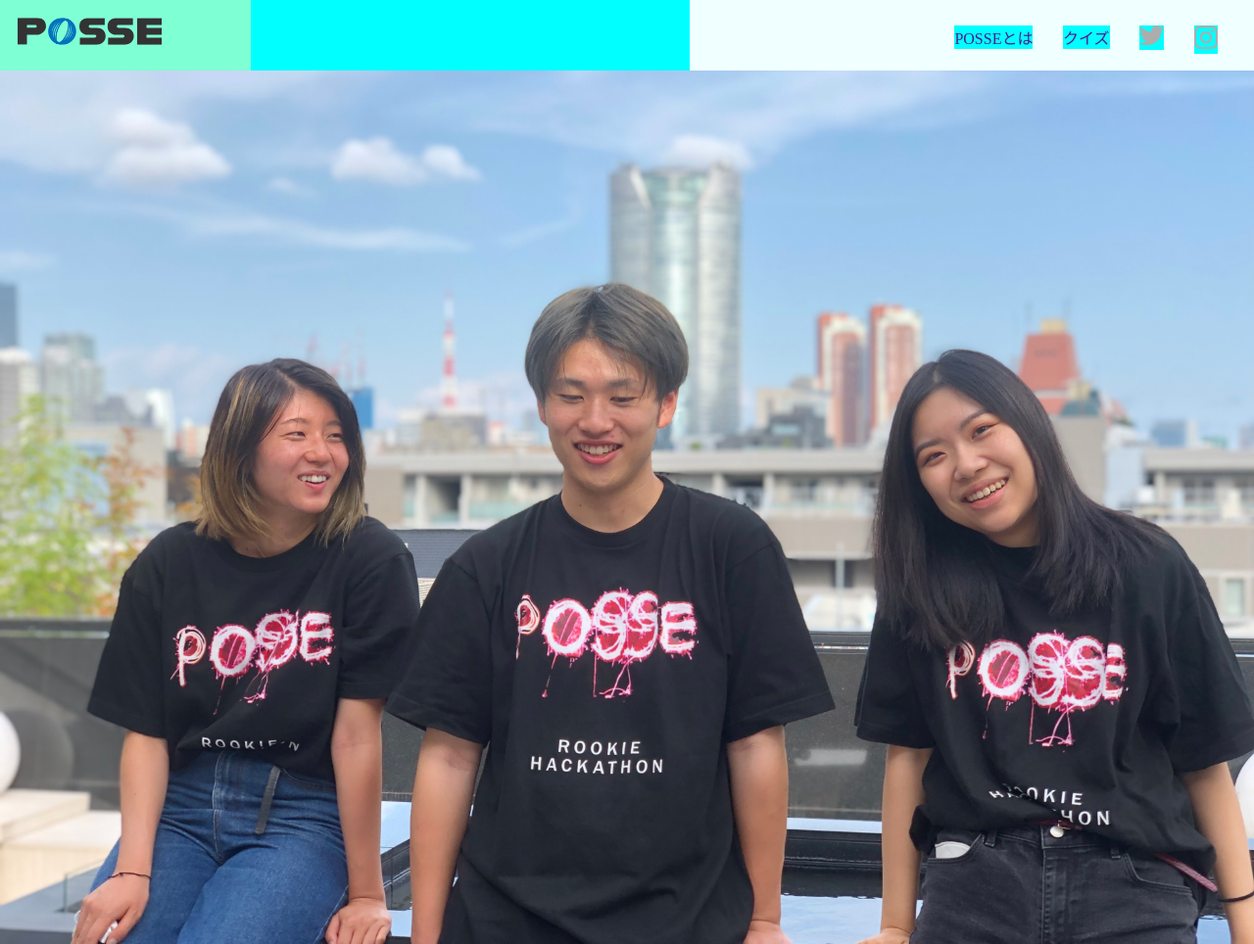
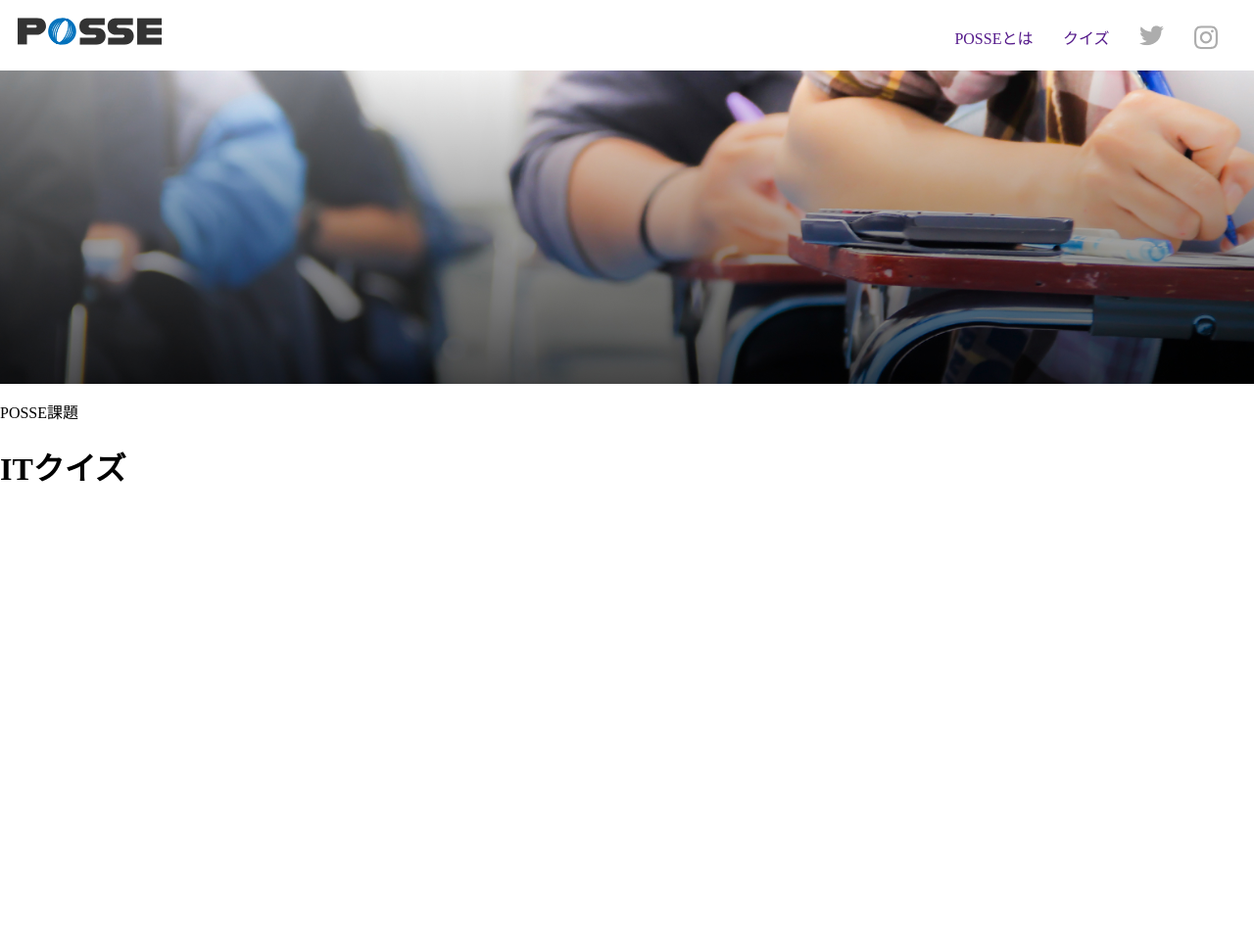
Before and after one commit to kohta9521/posse-quiz-remake, a plain HTML site: page index.html in a window 1280 px wide. Shown: the top 964 px of the page at 98% size. After the commit the page ends 800 px from the top, so only its background shows below. Drawn offline with Linux system fonts and the light colour scheme.

Commit message:
hero image

```diff
--- a/index.html
+++ b/index.html
@@ -30,7 +30,7 @@
     </head>
 
     <div class="hero">
-        <img src="./assets/img/img-hero.jpg" alt="hero画像">
+        <img src="./assets/img/quiz/bg-hero.jpg" alt="hero画像">
         <p class="hero__subtitle">POSSE課題</p>
         <h1 class="hero__title">ITクイズ</h1>
     </div>
--- a/style.css
+++ b/style.css
@@ -19,14 +19,12 @@
 .header {
     width: 100%;
     height: 9vh;
-    background-color: aqua;
     display: flex;
     justify-content: space-between;
 }
 .header__logo {
     width: 20%;
     height: 9vh;
-    background-color: aquamarine;
 }
 .header__logo img {
     display: block;
@@ -36,7 +34,6 @@
 .header__list {
     width: 45%;
     height: 9vh;
-    background-color: azure;
 }
 .header__list ul {
     display: flex;
@@ -45,11 +42,21 @@
 .header__list ul li {
     display: block;
     height: 100%;
-    background-color: aqua;
     margin-top: 10px;
     margin-right: 10%;
 }
 /* head部分　終了*/
 
 /* hero部分 */
+.hero {
+    width: 100%;
+    height: 320px;
+    object-fit: cover;
+}
+.hero img {
+    display: block;
+    width: 100%;
+    height: 320px;
+    object-fit: cover;
+}
 /* hero部分終了 */
```
